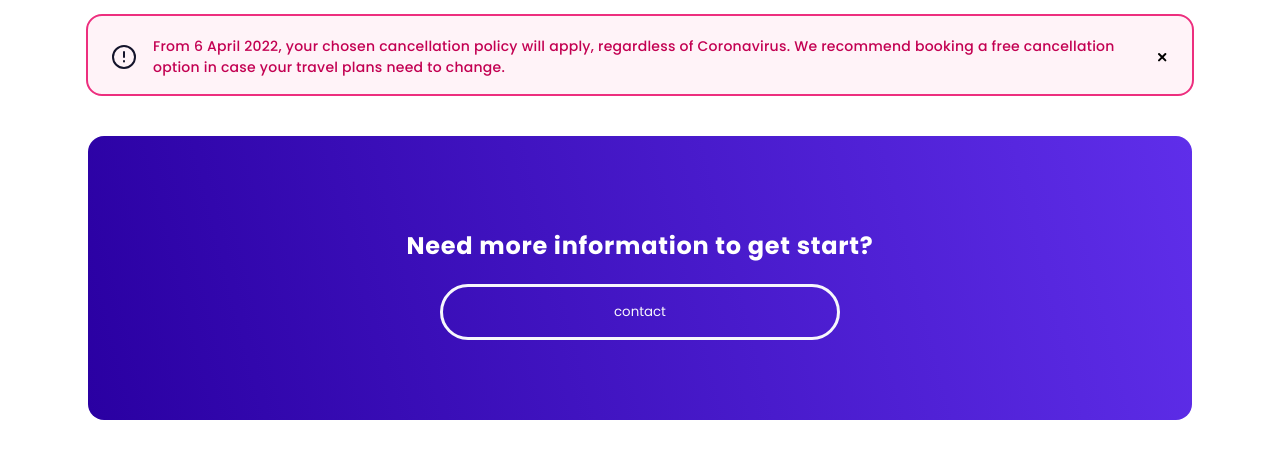
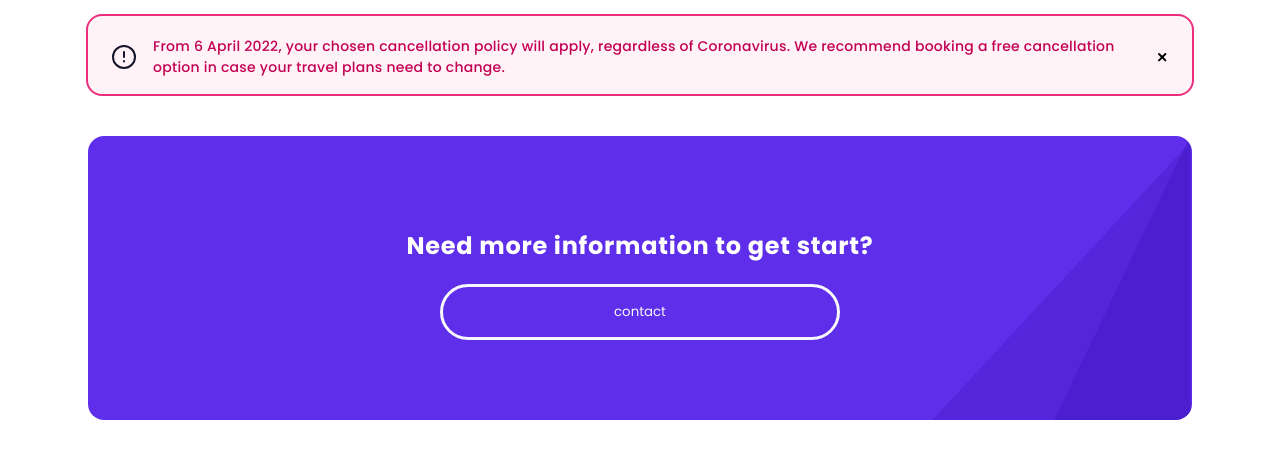
Before and after one commit to patifusa-20/202210-W3-patricia-rufino, a website: page index.html in a window 1280 px wide. Shown: the part 1638-2087 px from the top of the page. Drawn offline with Linux system fonts and the light colour scheme; files whose address does not match are found by name.

Commit message:
banner-image

```diff
--- a/css/style.css
+++ b/css/style.css
@@ -328,6 +328,9 @@ h1 {
     background-image: -ms-linear-gradient(top right, #5f2eea, #2a00a2);
     background-image: -o-linear-gradient(top right, #5f2eea, #2a00a2);
     background-image: linear-gradient(top right, #5f2eea, #2a00a2);
+    background-image: url('../assets/bg-banner.svg');
+    background-repeat: no-repeat;
+    background-size: 100%;
 }
 
 .banner h2 {
```
